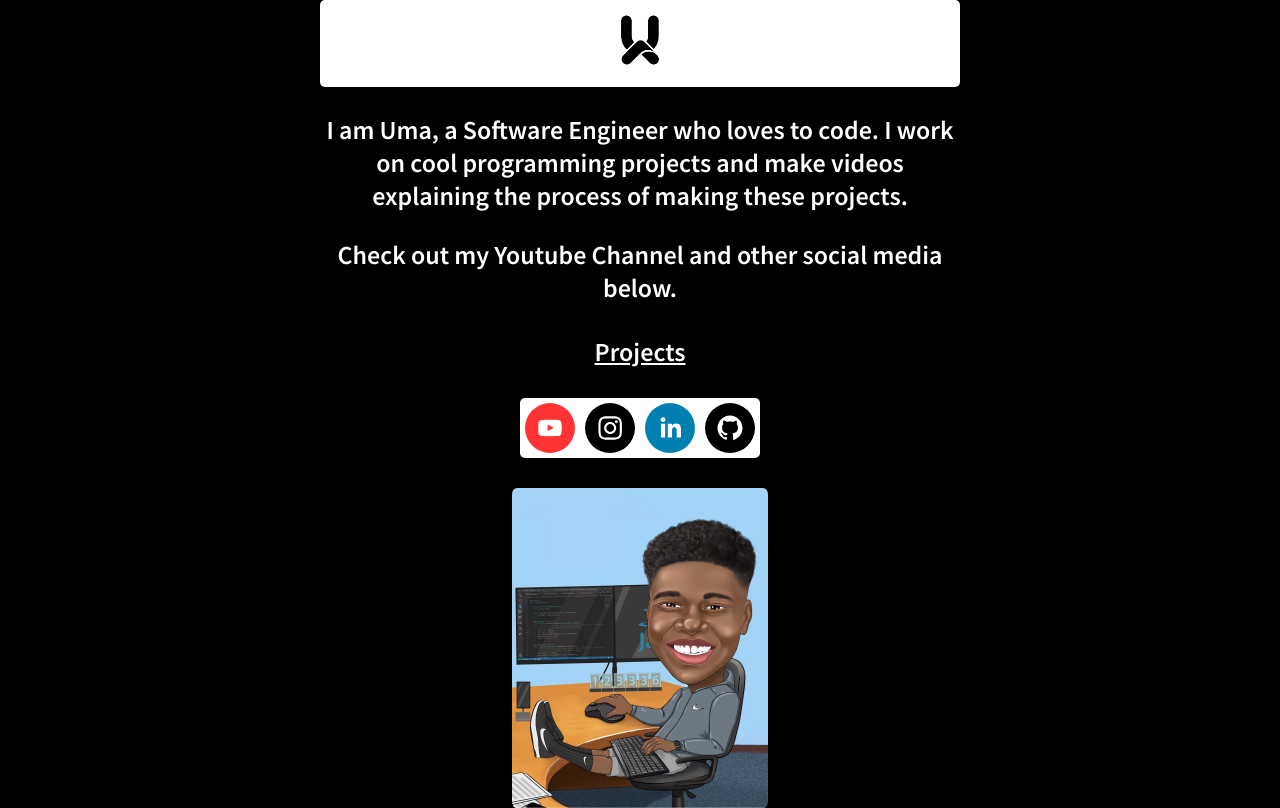
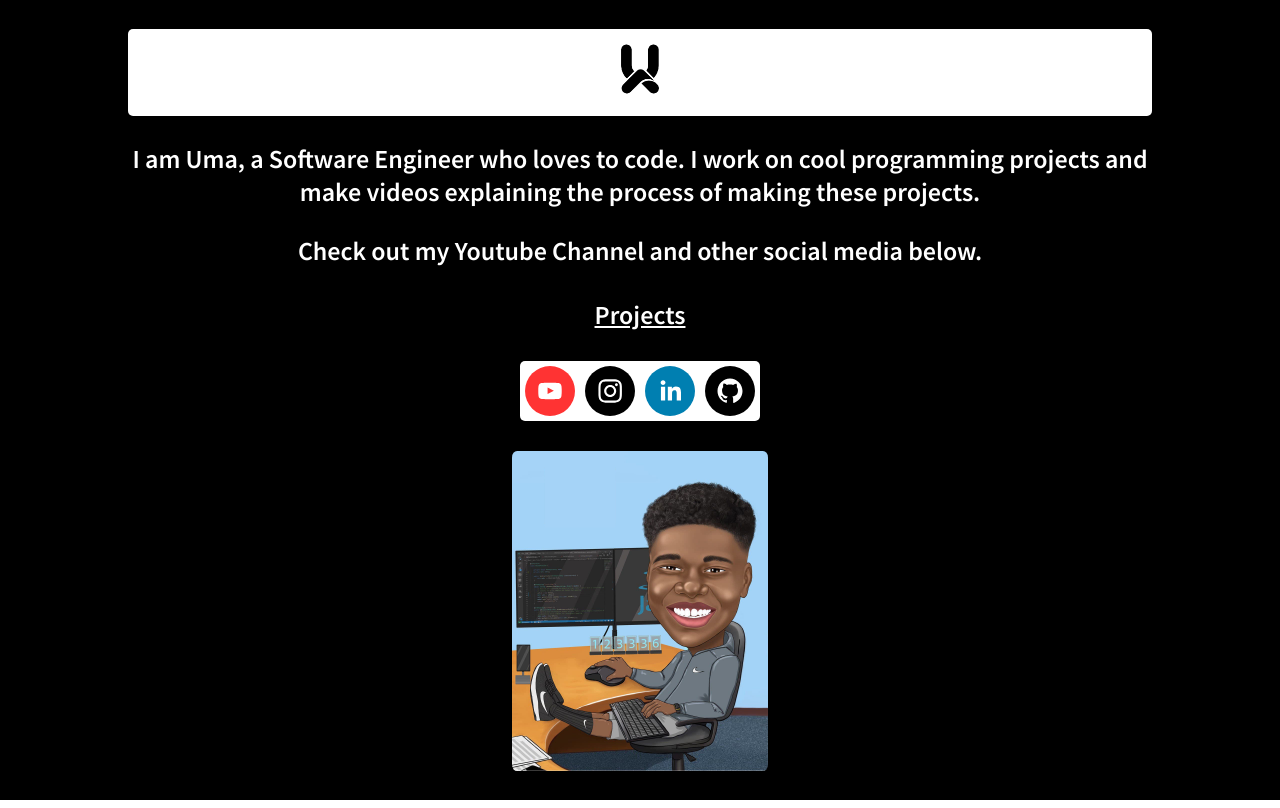
Before and after one commit to ueabu/umacodes, a React (Create React App) app: page / in a window 1280 px wide. Built offline with nearby package versions, Linux system fonts and the light colour scheme.

Commit message:
Fixed spacing issue

```diff
--- a/src/App.css
+++ b/src/App.css
@@ -15,7 +15,7 @@
 }
 
 .text-div {
-  width: 50vw;
+  width: 80vw;
 }
 
 
```
